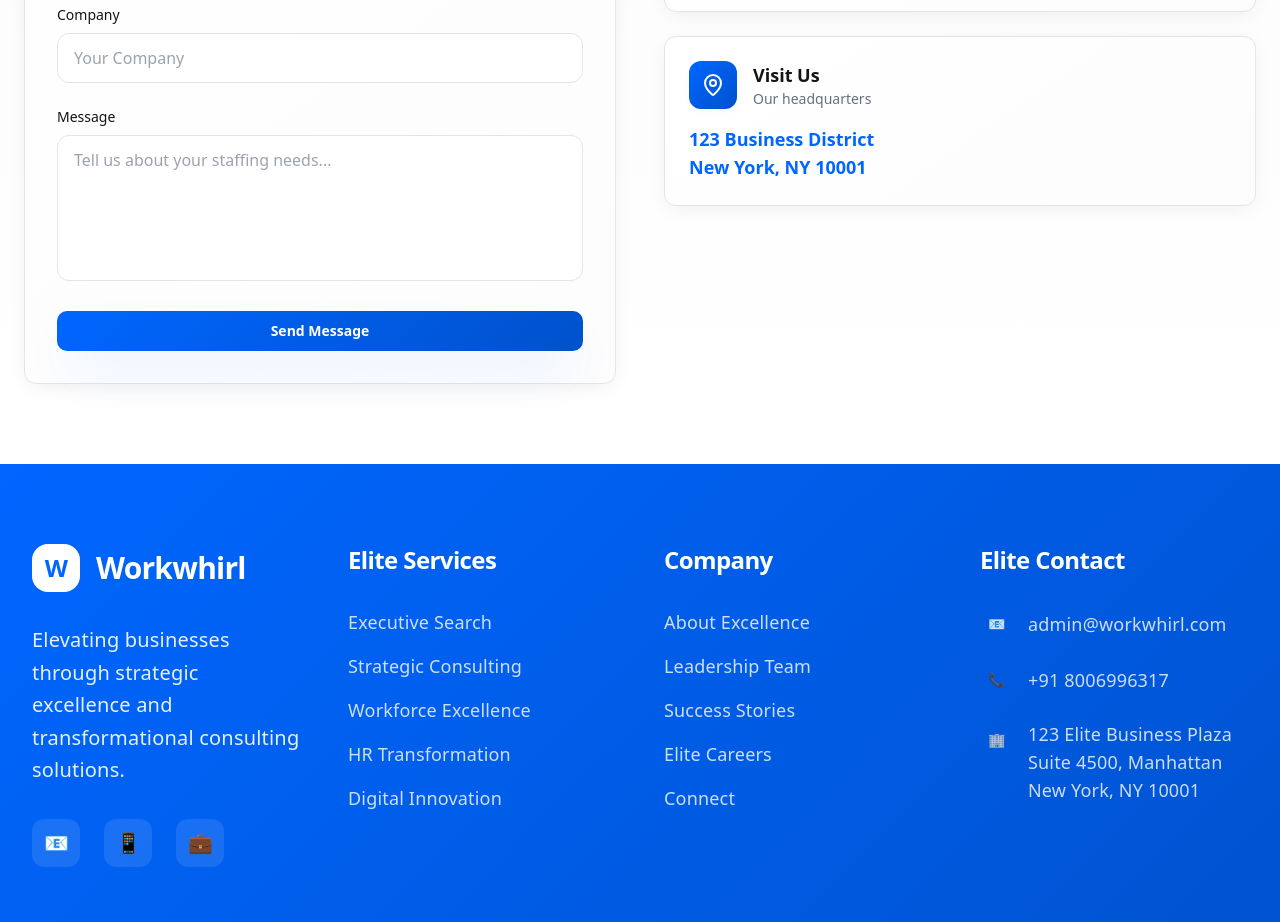
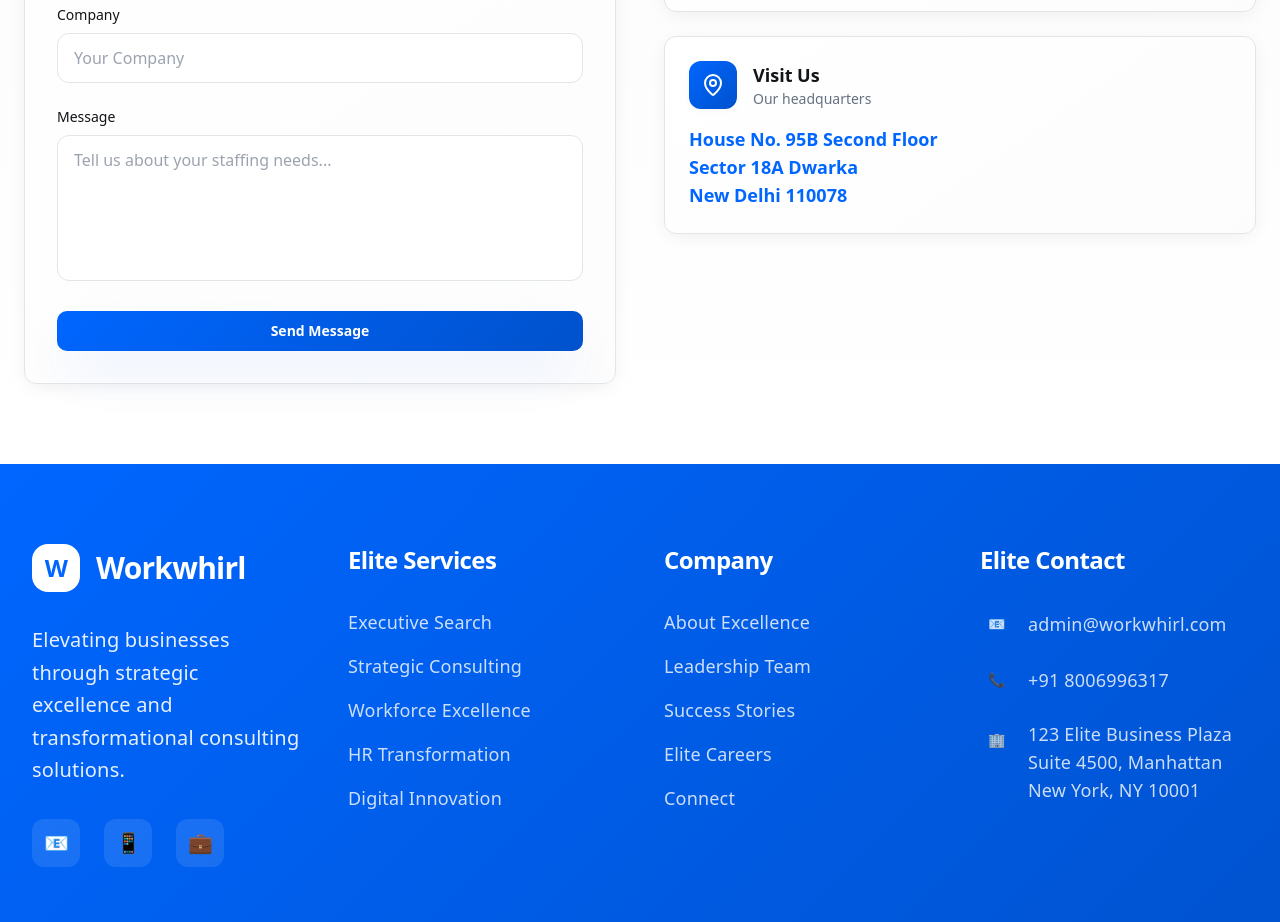
Before and after one commit to sksunilkumar820-byte/web-whisperer-studio-83, a React (Vite) app: page / in a window 1280 px wide. Shown: the part 5600-6522 px from the top of the page. Built offline with nearby package versions, Linux system fonts and the light colour scheme.

Commit message:
Update contact address

```diff
--- a/src/components/Contact.tsx
+++ b/src/components/Contact.tsx
@@ -91,8 +91,9 @@ const Contact = () => {
                 </div>
               </div>
               <p className="text-lg font-semibold text-primary">
-                123 Business District<br />
-                New York, NY 10001
+                House No. 95B Second Floor<br />
+                Sector 18A Dwarka<br />
+                New Delhi 110078
               </p>
             </div>
           </div>
```
